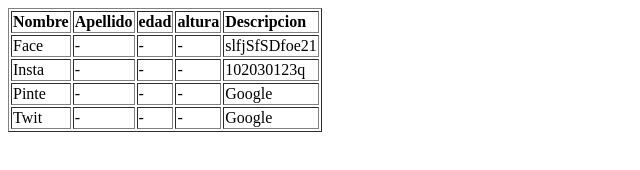
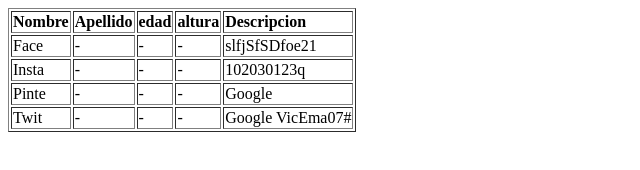
Before and after one commit to victoremanueleh/Nueva_pagina_prueba, a plain HTML site: page tabla.html in a window 1280 px wide. Shown: the whole page, without its empty margins (0-640 px from the left). Drawn offline with Linux system fonts and the light colour scheme.

Commit message:
Update tabla.html

```diff
--- a/tabla.html
+++ b/tabla.html
@@ -40,7 +40,7 @@
 			<td> - </td>
 			<td> - </td>
 			<td> - </td>
-			<td> Google </td>
+			<td> Google VicEma07# </td>
 		</tr>
 	</table>
 </body>
```
